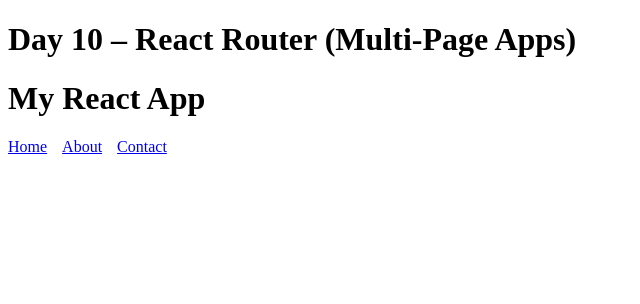
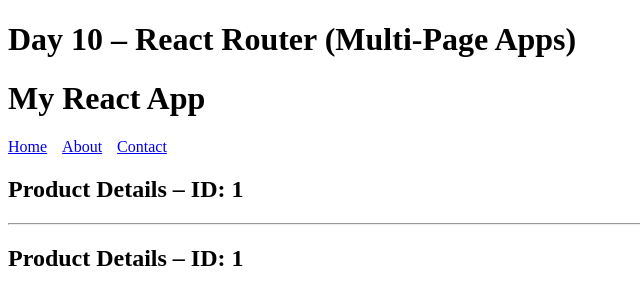
Before and after one commit to Nitesh-Ray/2026-revice, a React (Vite) app: page /product/1 in a window 1280 px wide. Shown: the top 304 px of the page, without its empty margins (0-640 px from the left). Built offline with nearby package versions, Linux system fonts and the light colour scheme.

Commit message:
Nested routes & shared layout and Dynamic routes with useParams

```diff
--- a/day10/App.jsx
+++ b/day10/App.jsx
@@ -1,9 +1,11 @@
+import {Routes, Route} from "react-router-dom";
+import Home from "./pages/Home";
+import About from "./pages/About";
+import Contact from "./pages/Contact";
+import Navbar from "./components/Navbar";
+import Layout from "./Layout";
+import Product from "./pages/Product";
 
-import { Routes, Route } from 'react-router-dom';
-import Home from './pages/Home';
-import About from './pages/About';
-import Contact from './pages/Contact';
-import Navbar from './components/Navbar';
 
 function App() {
   return (
@@ -11,9 +13,12 @@
       <h1>My React App</h1>
       <Navbar />
       <Routes>
-        <Route path="/" element={<Home />} />
-        <Route path="/about" element={<About />} />
-        <Route path="/contact" element={<Contact />} />
+        <Route element={<Layout />}>
+          <Route path="/" element={<Home />} />
+          <Route path="/about" element={<About />} />
+          <Route path="/contact" element={<Contact />} />
+          <Route path="/product/:id" element={<Product />} />
+        </Route>
       </Routes>
     </div>
   );
--- /dev/null
+++ b/day10/Layout.jsx
@@ -0,0 +1,13 @@
+import { Outlet } from 'react-router-dom';
+
+function Layout() {
+  return (
+    <div>
+      <Outlet />
+      <hr />
+      <Outlet /> {/* child routes render here */}
+    </div>
+  );
+}
+
+export default Layout
--- /dev/null
+++ b/day10/pages/Product.jsx
@@ -0,0 +1,7 @@
+import { useParams } from 'react-router-dom';
+
+export default function Product() {
+  const { id } = useParams(); // grabs the :id from the path
+
+  return <h2>Product Details – ID: {id}</h2>;
+}
```
